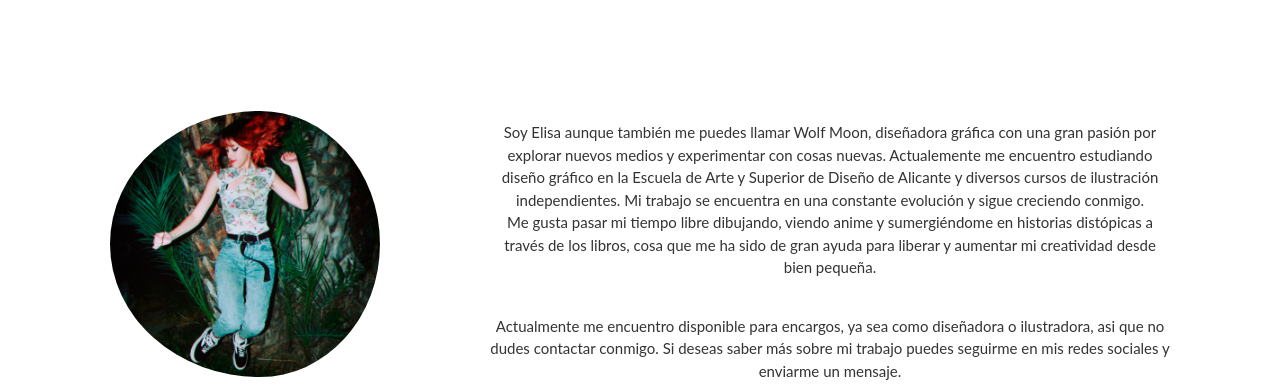
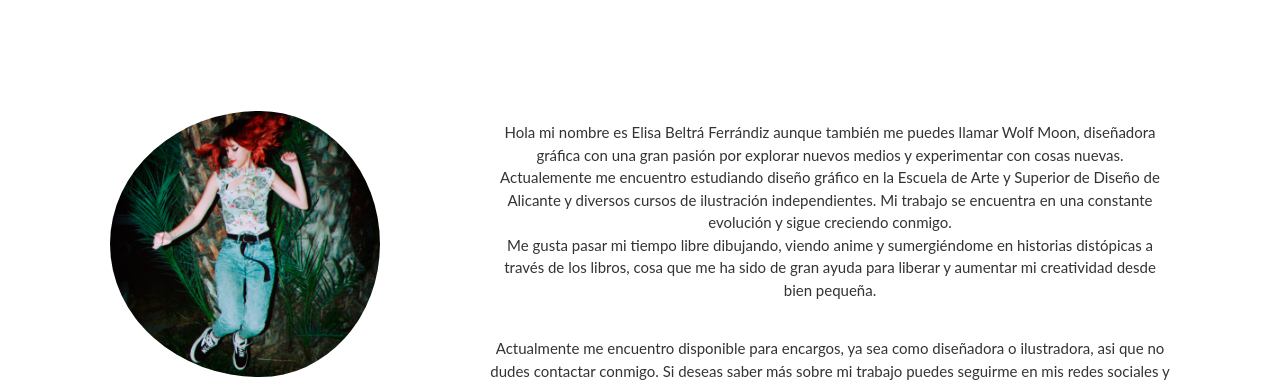
Before and after one commit to Elisabeltra/Elisabeltra.github.io, a plain HTML site: page portfolio/sobre_mi.html in a window 1280 px wide. Shown: the part 185-571 px from the top of the page. Drawn offline with nearby package versions, Linux system fonts and the light colour scheme.

Commit message:
cambio_descripcion

```diff
--- a/portfolio/sobre_mi.html
+++ b/portfolio/sobre_mi.html
@@ -57,7 +57,7 @@
                     <img id="img" src="img/yo.jpg">
                 </div>
                 <div id="bio" class="col-md-8 col-sm-12 col-xs-12">
-                    <p>Soy Elisa aunque también me puedes llamar Wolf Moon, diseñadora gráfica con una gran pasión por explorar nuevos medios y experimentar con cosas nuevas. Actualemente me encuentro estudiando diseño gráfico en la <a class="link" target="_blank" href="https://easda.es/">Escuela de Arte y Superior de Diseño de Alicante</a> y diversos cursos de ilustración independientes. Mi trabajo se encuentra en una constante evolución y sigue creciendo conmigo. <br>Me gusta pasar mi tiempo libre dibujando, viendo anime y sumergiéndome en historias distópicas a través de los libros, cosa que me ha sido de gran ayuda para liberar y aumentar mi creatividad desde bien pequeña.</p>
+                    <p>Hola mi nombre es Elisa Beltrá Ferrándiz aunque también me puedes llamar Wolf Moon, diseñadora gráfica con una gran pasión por explorar nuevos medios y experimentar con cosas nuevas. Actualemente me encuentro estudiando diseño gráfico en la <a class="link" target="_blank" href="https://easda.es/">Escuela de Arte y Superior de Diseño de Alicante</a> y diversos cursos de ilustración independientes. Mi trabajo se encuentra en una constante evolución y sigue creciendo conmigo. <br>Me gusta pasar mi tiempo libre dibujando, viendo anime y sumergiéndome en historias distópicas a través de los libros, cosa que me ha sido de gran ayuda para liberar y aumentar mi creatividad desde bien pequeña.</p>
 <p>Actualmente me encuentro disponible para encargos, ya sea como diseñadora o ilustradora, asi que no dudes contactar conmigo. Si deseas saber más sobre mi trabajo puedes seguirme en mis redes sociales y enviarme un mensaje.
 </p>
                     <div class="social-menu">
```
